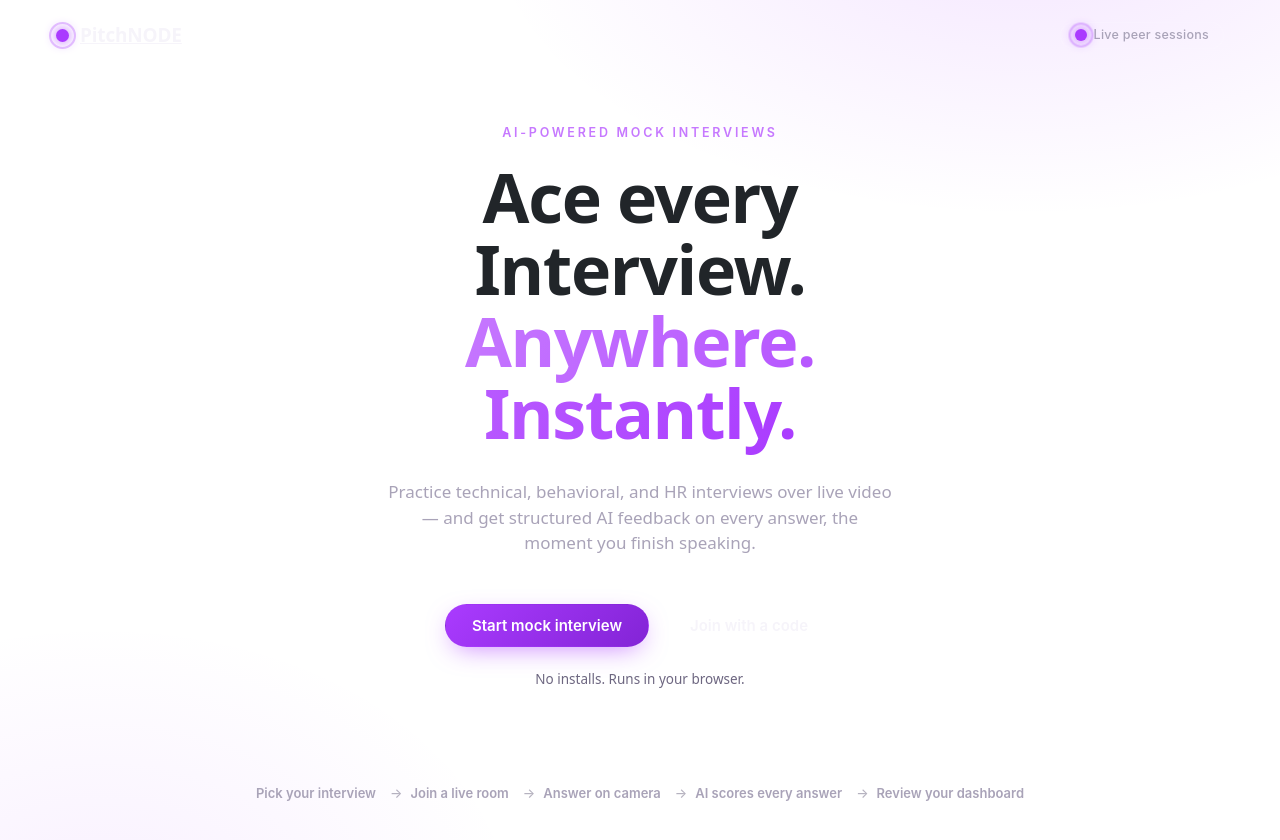
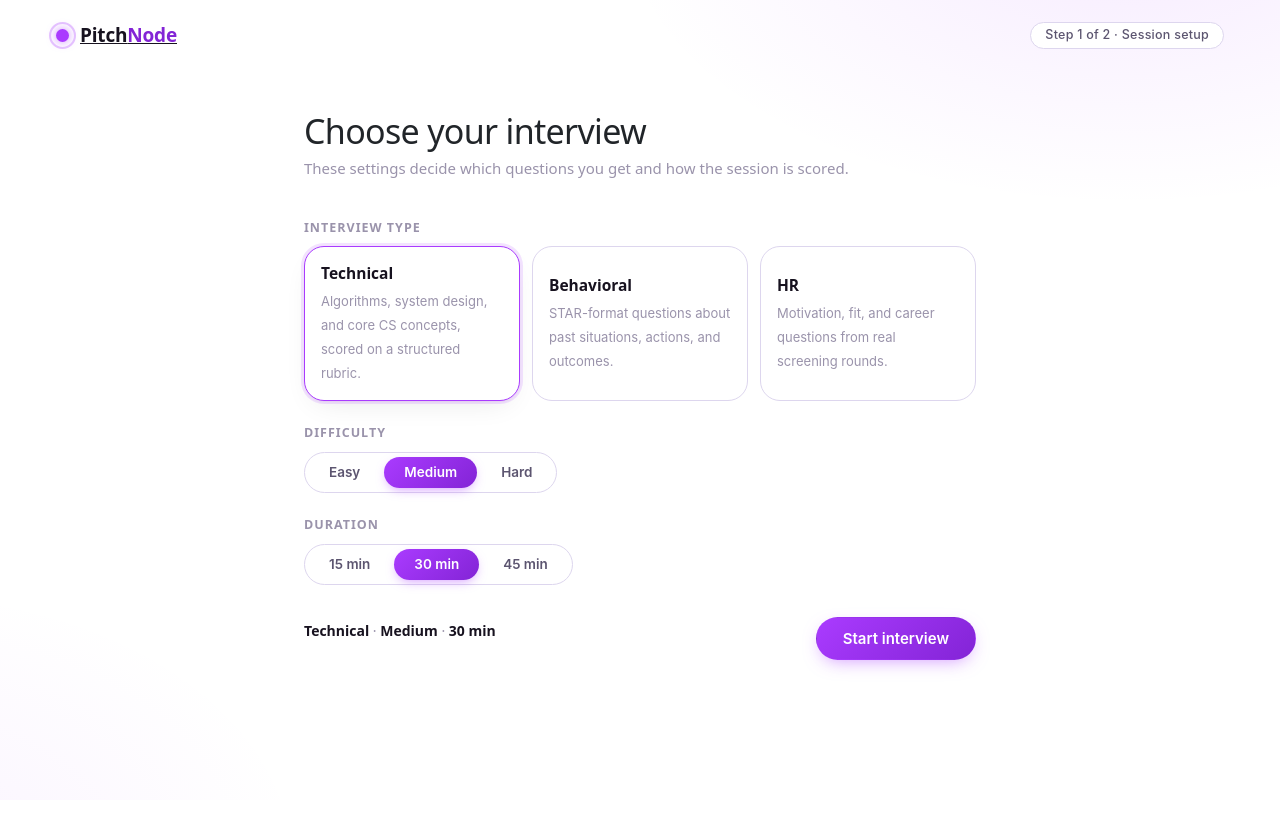
Before and after one commit to DhruvChauhan25/PitchNode, a React (Vite) app in the folder frontend/: page /setup in a window 1280 px wide. Before the commit this address led to /. After the commit the page ends 800 px from the top, so only its background shows below. Built offline with nearby package versions, Linux system fonts and the light colour scheme; no server answers.

Commit message:
feat(setup): add interview type, difficulty, and duration selection

```diff
--- a/frontend/src/App.jsx
+++ b/frontend/src/App.jsx
@@ -1,7 +1,9 @@
 import {BrowserRouter, Routes, Route, Navigate} from "react-router-dom";
+import "bootstrap/dist/css/bootstrap.min.css";
+
 import Landing from "./pages/Landing";
 import InterviewRoom from "./pages/InterviewRoom";
-import "bootstrap/dist/css/bootstrap.min.css";
+import InterviewSetup from "./pages/interviewSetup";
 
 function App() {
   return (
@@ -9,6 +11,7 @@ function App() {
       <Routes>
         <Route path="/" element={<Landing />} />
         <Route path="/room" element={<InterviewRoom />} />
+        <Route path="/setup" element={<InterviewSetup />} />
         <Route path="*" element={<Navigate to="/" replace />} />
       </Routes>
     </BrowserRouter>
--- a/frontend/src/components/Logo.jsx
+++ b/frontend/src/components/Logo.jsx
@@ -1,12 +1,14 @@
-import {Link} from "react-router-dom";
+import { Link } from "react-router-dom";
 
 function Logo() {
-    return (
-        <Link to="/" className="pn-brand" aria-label="PitchNode home">
-            <span className="pn-node" aria-hidden="true" />
-            PitchNODE
-        </Link>
-    );
+  return (
+    <Link to="/" className="pn-brand" aria-label="PitchNode home">
+      <span className="pn-node" aria-hidden="true" />
+      <span>
+        Pitch<span className="pn-brand__accent">Node</span>
+      </span>
+    </Link>
+  );
 }
 
 export default Logo;
--- /dev/null
+++ b/frontend/src/data/questionBank.js
@@ -0,0 +1,63 @@
+export const INTERVIEW_TYPES = ["Technical", "Behavioral", "HR"];
+export const DIFFICULTIES = ["Easy", "Medium", "Hard"];
+export const DURATIONS = [15, 30, 45];
+
+export const QUESTION_BANK = {
+  Technical: {
+    Easy: [
+      "What is the difference between HTTP GET and POST requests?",
+      "Explain what an API is, as if to a non-technical person.",
+      "What is the difference between an array and a linked list?",
+    ],
+    Medium: [
+      "Explain the difference between REST and WebSocket communication. When would you choose one over the other?",
+      "How does a load balancer help a distributed system scale?",
+      "Walk through what happens when you type a URL into a browser and press Enter.",
+    ],
+    Hard: [
+      "Design a signaling flow for a WebRTC peer-to-peer video call. What race conditions can occur?",
+      "How would you keep session state consistent across multiple backend instances?",
+      "Explain the CAP theorem and how it influences database choice in a real system.",
+    ],
+  },
+  Behavioral: {
+    Easy: [
+      "Tell me about a project you are proud of and your role in it.",
+      "Describe a time you had to learn a new technology quickly.",
+      "How do you prioritize tasks when everything feels urgent?",
+    ],
+    Medium: [
+      "Tell me about a time you disagreed with a teammate. How did you resolve it?",
+      "Describe a situation where a project was falling behind schedule. What did you do?",
+      "Tell me about a time you received difficult feedback and how you responded.",
+    ],
+    Hard: [
+      "Describe a time you made a significant mistake in production. How did you handle it and what changed afterward?",
+      "Tell me about a time you had to influence a decision without having authority.",
+      "Describe the hardest trade-off you have made between quality and a deadline.",
+    ],
+  },
+  HR: {
+    Easy: [
+      "Tell me about yourself and what you are looking for in your next role.",
+      "What motivates you to do your best work?",
+      "Why are you interested in this position?",
+    ],
+    Medium: [
+      "Where do you see yourself in five years, and how does this role fit that path?",
+      "What are your greatest strengths and one area you are actively improving?",
+      "Why are you leaving (or why did you leave) your current position?",
+    ],
+    Hard: [
+      "Walk me through a gap or transition in your career and what you took away from it.",
+      "What would your previous manager say is your biggest weakness?",
+      "You have competing offers. What factors will decide your choice, and where do we fall short?",
+    ],
+  },
+};
+
+export function getQuestions(type, difficulty) {
+  return (
+    QUESTION_BANK[type]?.[difficulty] ?? QUESTION_BANK.Technical.Medium
+  );
+}
--- a/frontend/src/pages/InterviewRoom.jsx
+++ b/frontend/src/pages/InterviewRoom.jsx
@@ -1,7 +1,8 @@
-import {useEffect, useState, useRef, useSyncExternalStore} from "react";
-import {io} from "socket.io-client";
+import { useEffect, useState, useRef, useSyncExternalStore } from "react";
+import { io } from "socket.io-client";
+import { useLocation } from "react-router-dom";
 
-import {createRoomApi, checkRoomApi} from "../api/sessionApi";
+import { createRoomApi, checkRoomApi } from "../api/sessionApi";
 import VideoPanel from "../components/VideoPanel";
 import RoomControls from "../components/RoomControls";
 import QuestionPanel from "../components/QuestionPanel";
@@ -18,17 +19,24 @@ import {
   CopyIcon,
   CheckIcon,
 } from "../components/RoomIcons";
+import { getQuestions } from "../data/questionBank";
 import useLocalMedia from "../hooks/useLocalMedia";
 import usePeerConnection from "../hooks/usePeerConnection";
 import "../styles/room.css";
 
-function formatElapsed(totalSeconds){
+function formatElapsed(totalSeconds) {
   const m = String(Math.floor(totalSeconds / 60)).padStart(2, "0");
   const s = String(totalSeconds % 60).padStart(2, "0");
   return `${m}:${s}`;
 }
 
+const DEFAULT_SETTINGS = { type: "Technical", difficulty: "Medium", duration: 30 };
+
 function InterviewRoom() {
+  const location = useLocation();
+  const settings = location.state?.settings ?? DEFAULT_SETTINGS;
+  const questions = getQuestions(settings.type, settings.difficulty);
+
   const [createdRoomId, setCreatedRoomId] = useState("");
   const [roomId, setRoomId] = useState(
     () => new URLSearchParams(window.location.search).get("roomId") || ""
@@ -39,22 +47,27 @@ function InterviewRoom() {
   const [participantJoinedSignal, setParticipantJoinedSignal] = useState(0);
   const [error, setError] = useState("");
 
+  /* UI-only state — no signaling impact */
   const [elapsed, setElapsed] = useState(0);
   const [micOn, setMicOn] = useState(true);
   const [camOn, setCamOn] = useState(true);
   const [sharing, setSharing] = useState(false);
   const [copied, setCopied] = useState(false);
 
-    const screentrackRef = useRef(null);
+  const screenTrackRef = useRef(null);
+
   const socketRef = useRef(null);
-
   if (!socketRef.current) {
     socketRef.current = io("http://localhost:5001");
   }
   const socket = socketRef.current;
 
   const localStream = useLocalMedia();
-    const {peerConnectionRef, remoteStream} = usePeerConnection({socket, roomId, localStream});
+  const { peerConnectionRef, remoteStream } = usePeerConnection({
+    socket,
+    roomId,
+    localStream,
+  });
 
   useEffect(() => {
     socket.on("participant-count", (count) => {
@@ -84,12 +97,15 @@ function InterviewRoom() {
       const offer = await pc.createOffer();
       if (cancelled) return;
       await pc.setLocalDescription(offer);
-            socket.emit("offer", {roomId, offer});
+      socket.emit("offer", { roomId, offer });
     })();
 
-        return () => { cancelled = true; };
+    return () => {
+      cancelled = true;
+    };
   }, [isHost, participantJoinedSignal, localStream, roomId]);
 
+  /* Track Socket.IO connection for the status badge */
   const connected = useSyncExternalStore(
     (notify) => {
       socket.on("connect", notify);
@@ -100,15 +116,12 @@ function InterviewRoom() {
       };
     },
     () => socket.connected
-    )
+  );
 
+  /* Session timer — runs while joined */
   useEffect(() => {
-        if(!joined) return;
-
-        const id = setInterval(() => {
-            setElapsed((prev) => prev + 1);
-        }, 1000);
-
+    if (!joined) return;
+    const id = setInterval(() => setElapsed((s) => s + 1), 1000);
     return () => clearInterval(id);
   }, [joined]);
 
@@ -120,13 +133,13 @@ function InterviewRoom() {
       setCreatedRoomId(newRoomId);
       setRoomId(newRoomId);
       setIsHost(true);
+      setElapsed(0);
       setJoined(true);
-            setElapsed(0);
 
       socket.emit("join-session", newRoomId);
     } catch (err) {
       console.error("Error creating room:", err);
-            setError("Failed to create room. Please try again. Is the session service running?");
+      setError("Could not create a room. Is the session service running?");
     }
   };
 
@@ -150,7 +163,7 @@ function InterviewRoom() {
       setError("");
     } catch (err) {
       console.error("Error joining room:", err);
-            setError("Failed to join room. Please try again.");
+      setError("Could not reach the session service.");
     }
   };
 
@@ -160,7 +173,7 @@ function InterviewRoom() {
       return;
     }
 
-        if(sharing) stopScreenShare();
+    if (sharing) stopScreenShare();
 
     socket.emit("leave-session", roomId);
 
@@ -193,11 +206,10 @@ function InterviewRoom() {
 
   function stopScreenShare() {
     const camTrack = localStream?.getVideoTracks()[0];
-        const sender = peerConnectionRef.current?.getSenders().find((s) => s.track && s.track.kind === "video");
-
-        if (sender && camTrack)
-            sender.replaceTrack(camTrack);
-
+    const sender = peerConnectionRef.current
+      ?.getSenders()
+      .find((s) => s.track && s.track.kind === "video");
+    if (sender && camTrack) sender.replaceTrack(camTrack);
     screenTrackRef.current?.stop();
     screenTrackRef.current = null;
     setSharing(false);
@@ -208,23 +220,17 @@ function InterviewRoom() {
       stopScreenShare();
       return;
     }
-
     try {
       const display = await navigator.mediaDevices.getDisplayMedia({
         video: true,
       });
-
       const track = display.getVideoTracks()[0];
       const sender = peerConnectionRef.current
         ?.getSenders()
         .find((s) => s.track && s.track.kind === "video");
-
-            if (sender)
-                await sender.replaceTrack(track);
-
+      if (sender) await sender.replaceTrack(track);
       track.onended = () => stopScreenShare();
       screenTrackRef.current = track;
-
       setSharing(true);
     } catch (err) {
       console.error("Screen share failed:", err);
@@ -233,15 +239,13 @@ function InterviewRoom() {
 
   const copyRoomLink = async () => {
     if (!roomId) return;
-
     const link = `${window.location.origin}/room?roomId=${roomId}`;
-
-        try{
+    try {
       await navigator.clipboard.writeText(link);
       setCopied(true);
       setTimeout(() => setCopied(false), 2000);
     } catch (err) {
-            console.error("Failed to copy room link:", err);
+      console.error("Could not copy link:", err);
     }
   };
 
@@ -366,12 +370,19 @@ function InterviewRoom() {
           </section>
 
           <aside className="room-side">
-            <QuestionPanel />
+            <QuestionPanel
+              number={1}
+              total={questions.length}
+              type={settings.type}
+              question={questions[0]}
+            />
             <TranscriptPanel />
             <FeedbackPanel />
             <SessionInfo
               participantCount={participantCount}
               roomId={roomId}
+              type={settings.type}
+              duration={`${settings.duration} min`}
               connected={connected}
             />
           </aside>
--- a/frontend/src/pages/Landing.jsx
+++ b/frontend/src/pages/Landing.jsx
@@ -10,14 +10,15 @@ const FLOW = [
   "Review your dashboard",
 ];
 
-function landing() {
+function Landing() {
   const navigate = useNavigate();
 
   useEffect(() => {
-        document.title = "PitchNode - AI Mock Interview Platform";
+    document.title = "PitchNode — AI Mock Interviews";
   }, []);
 
-    return (<>
+  return (
+    <>
       <nav className="pn-nav">
         <Logo />
         <span className="pn-pill">
@@ -30,7 +31,7 @@ function landing() {
         <span className="landing-hero__eyebrow">AI-powered mock interviews</span>
 
         <h1>
-          Ace every Interview. <em>Anywhere. Instantly.</em>
+          Ace every interview. <em>Anywhere. Instantly.</em>
         </h1>
 
         <p className="landing-hero__sub">
@@ -42,7 +43,7 @@ function landing() {
         <div className="landing-hero__cta">
           <button
             className="pn-btn pn-btn--primary"
-            onClick={() => navigate("/room")}
+            onClick={() => navigate("/setup")}
           >
             Start mock interview
           </button>
@@ -55,7 +56,7 @@ function landing() {
         </div>
 
         <p className="landing-hero__hint">
-          No installs. Runs in your browser.
+          No installs. Runs in your browser over WebRTC.
         </p>
       </main>
 
@@ -71,8 +72,8 @@ function landing() {
           </span>
         ))}
       </footer>
-
-    </>);
+    </>
+  );
 }
 
-export default landing;
+export default Landing;
--- /dev/null
+++ b/frontend/src/pages/interviewSetup.jsx
@@ -0,0 +1,115 @@
+import { useEffect, useState } from "react";
+import { useNavigate } from "react-router-dom";
+import Logo from "../components/Logo";
+import {
+  INTERVIEW_TYPES,
+  DIFFICULTIES,
+  DURATIONS,
+} from "../data/questionBank";
+
+const TYPE_DESCRIPTIONS = {
+  Technical: "Algorithms, system design, and core CS concepts, scored on a structured rubric.",
+  Behavioral: "STAR-format questions about past situations, actions, and outcomes.",
+  HR: "Motivation, fit, and career questions from real screening rounds.",
+};
+
+function Segmented({ options, value, onChange, format = (v) => v, label }) {
+  return (
+    <div className="setup-seg" role="radiogroup" aria-label={label}>
+      {options.map((opt) => (
+        <button
+          key={opt}
+          role="radio"
+          aria-checked={value === opt}
+          className={`setup-seg__opt${
+            value === opt ? " setup-seg__opt--active" : ""
+          }`}
+          onClick={() => onChange(opt)}
+        >
+          {format(opt)}
+        </button>
+      ))}
+    </div>
+  );
+}
+
+function InterviewSetup() {
+  const navigate = useNavigate();
+  const [type, setType] = useState("Technical");
+  const [difficulty, setDifficulty] = useState("Medium");
+  const [duration, setDuration] = useState(30);
+
+  useEffect(() => {
+    document.title = "Set up your interview — PitchNode";
+  }, []);
+
+  const startInterview = () => {
+    navigate("/room", { state: { settings: { type, difficulty, duration } } });
+  };
+
+  return (
+    <>
+      <nav className="pn-nav">
+        <Logo />
+        <span className="pn-pill">Step 1 of 2 · Session setup</span>
+      </nav>
+
+      <main className="setup-main">
+        <header className="setup-head">
+          <h1>Choose your interview</h1>
+          <p>These settings decide which questions you get and how the session is scored.</p>
+        </header>
+
+        <section>
+          <p className="setup-group__label">Interview type</p>
+          <div className="setup-types">
+            {INTERVIEW_TYPES.map((t) => (
+              <button
+                key={t}
+                className={`setup-type${t === type ? " setup-type--active" : ""}`}
+                onClick={() => setType(t)}
+                aria-pressed={t === type}
+              >
+                <span className="setup-type__name">{t}</span>
+                <span className="setup-type__desc">{TYPE_DESCRIPTIONS[t]}</span>
+              </button>
+            ))}
+          </div>
+        </section>
+
+        <section>
+          <p className="setup-group__label">Difficulty</p>
+          <Segmented
+            options={DIFFICULTIES}
+            value={difficulty}
+            onChange={setDifficulty}
+            label="Difficulty"
+          />
+        </section>
+
+        <section>
+          <p className="setup-group__label">Duration</p>
+          <Segmented
+            options={DURATIONS}
+            value={duration}
+            onChange={setDuration}
+            format={(d) => `${d} min`}
+            label="Duration"
+          />
+        </section>
+
+        <footer className="setup-footer">
+          <p className="setup-summary">
+            <strong>{type}</strong> · <strong>{difficulty}</strong> ·{" "}
+            <strong>{duration} min</strong>
+          </p>
+          <button className="pn-btn pn-btn--primary" onClick={startInterview}>
+            Start interview
+          </button>
+        </footer>
+      </main>
+    </>
+  );
+}
+
+export default InterviewSetup;
--- a/frontend/src/styles/pitchnode.css
+++ b/frontend/src/styles/pitchnode.css
@@ -1,39 +1,36 @@
 :root {
   /* Surfaces */
-  --ink-0: #08060e;
-  --ink-1: #0e0b18;
-  --ink-2: #171126;
-  --glass: rgba(255, 255, 255, 0.045);
-  --glass-strong: rgba(255, 255, 255, 0.08);
-  --stroke: rgba(255, 255, 255, 0.09);
-  --stroke-strong: rgba(255, 255, 255, 0.16);
+  --paper: #fbfaff;
+  --surface: #ffffff;
+  --stroke: #ece9f4;
+  --stroke-strong: #ddd6ee;
 
   /* Text */
-  --text: #a9a3b8;
-  --text-h: #f6f4fa;
-  --text-dim: #6d6680;
+  --text: #5c5570;
+  --text-h: #17121f;
+  --text-dim: #9a93ab;
 
   /* Brand */
   --accent: #aa3bff;
-  --accent-hi: #c678ff;
-  --accent-soft: rgba(170, 59, 255, 0.14);
-  --accent-border: rgba(170, 59, 255, 0.45);
+  --accent-deep: #8324d6;
+  --accent-soft: #f4e9ff;
 
   /* Signals */
-  --good: #3ddc97;
-  --warn: #ffb648;
-  --bad: #ff5d73;
+  --good: #17b877;
+  --warn: #d78a09;
+  --bad: #e5484d;
 
   /* Type */
   --display: "Sora", system-ui, sans-serif;
   --body: "Inter", system-ui, sans-serif;
 
   /* Rhythm */
-  --radius: 14px;
-  --radius-lg: 22px;
-  --shadow: 0 18px 50px -18px rgba(0, 0, 0, 0.7);
+  --radius: 12px;
+  --radius-lg: 20px;
+  --shadow: 0 1px 2px rgba(23, 18, 31, 0.04), 0 10px 30px -12px rgba(23, 18, 31, 0.12);
+  --shadow-lift: 0 2px 4px rgba(23, 18, 31, 0.05), 0 18px 42px -14px rgba(23, 18, 31, 0.18);
 
-  color-scheme: dark;
+  color-scheme: light;
 }
 
 /* ---- Reset ---- */
@@ -49,9 +46,9 @@ body {
   font: 16px/1.6 var(--body);
   color: var(--text);
   background:
-    radial-gradient(900px 500px at 80% -10%, rgba(170, 59, 255, 0.13), transparent 60%),
-    radial-gradient(700px 500px at 8% 110%, rgba(170, 59, 255, 0.08), transparent 60%),
-    var(--ink-0);
+    radial-gradient(820px 460px at 88% -10%, rgba(170, 59, 255, 0.10), transparent 62%),
+    radial-gradient(680px 460px at -8% 108%, rgba(170, 59, 255, 0.06), transparent 60%),
+    var(--paper);
   -webkit-font-smoothing: antialiased;
 }
 
@@ -73,7 +70,7 @@ p {
 }
 
 a {
-  color: var(--accent-hi);
+  color: var(--accent-deep);
   text-decoration: none;
 }
 
@@ -83,7 +80,7 @@ a {
   border-radius: 6px;
 }
 
-   /* Shared primitives */
+/* Shared primitives */
 
 .pn-btn {
   display: inline-flex;
@@ -95,8 +92,8 @@ a {
   border: 1px solid transparent;
   font: 600 15px/1 var(--body);
   cursor: pointer;
-  transition: transform 0.15s ease, box-shadow 0.15s ease, background 0.15s ease,
-    border-color 0.15s ease;
+  transition: transform 0.15s ease, box-shadow 0.2s ease, background 0.15s ease,
+    border-color 0.15s ease, color 0.15s ease;
 }
 
 .pn-btn:active {
@@ -105,31 +102,30 @@ a {
 
 .pn-btn--primary {
   color: #fff;
-  background: linear-gradient(135deg, var(--accent), #8324d6);
-  box-shadow: 0 8px 26px -8px rgba(170, 59, 255, 0.65);
+  background: linear-gradient(135deg, var(--accent), var(--accent-deep));
+  box-shadow: 0 6px 18px -6px rgba(170, 59, 255, 0.55);
 }
 
 .pn-btn--primary:hover {
-  box-shadow: 0 10px 32px -8px rgba(170, 59, 255, 0.85);
+  box-shadow: 0 10px 28px -6px rgba(170, 59, 255, 0.75);
 }
 
 .pn-btn--ghost {
   color: var(--text-h);
-  background: var(--glass);
+  background: var(--surface);
   border-color: var(--stroke-strong);
 }
 
 .pn-btn--ghost:hover {
-  background: var(--glass-strong);
-  border-color: var(--accent-border);
+  border-color: var(--accent);
+  color: var(--accent-deep);
+  box-shadow: 0 4px 14px -6px rgba(170, 59, 255, 0.35);
 }
 
 .pn-card {
-  background: var(--glass);
+  background: var(--surface);
   border: 1px solid var(--stroke);
   border-radius: var(--radius-lg);
-  backdrop-filter: blur(14px);
-  -webkit-backdrop-filter: blur(14px);
   box-shadow: var(--shadow);
 }
 
@@ -139,8 +135,8 @@ a {
   gap: 7px;
   padding: 6px 14px;
   border-radius: 999px;
-  border: 1px solid var(--stroke);
-  background: var(--glass);
+  border: 1px solid var(--stroke-strong);
+  background: var(--surface);
   font: 500 12.5px/1 var(--body);
   color: var(--text);
   letter-spacing: 0.02em;
@@ -151,10 +147,10 @@ a {
   padding: 13px 16px;
   border-radius: var(--radius);
   border: 1px solid var(--stroke-strong);
-  background: rgba(0, 0, 0, 0.25);
+  background: var(--paper);
   color: var(--text-h);
   font: 500 15px/1.4 var(--body);
-  transition: border-color 0.15s ease;
+  transition: border-color 0.15s ease, box-shadow 0.15s ease;
 }
 
 .pn-input::placeholder {
@@ -163,7 +159,8 @@ a {
 
 .pn-input:focus {
   outline: none;
-  border-color: var(--accent-border);
+  border-color: var(--accent);
+  box-shadow: 0 0 0 3px rgba(170, 59, 255, 0.15);
 }
 
 /* Pulse node — brand signature, reused as live/REC indicator */
@@ -184,7 +181,7 @@ a {
 
 .pn-node::before {
   background: var(--accent);
-  box-shadow: 0 0 12px rgba(170, 59, 255, 0.9);
+  box-shadow: 0 0 10px rgba(170, 59, 255, 0.65);
 }
 
 .pn-node::after {
@@ -194,7 +191,7 @@ a {
 
 .pn-node--live::before {
   background: var(--bad);
-  box-shadow: 0 0 12px rgba(255, 93, 115, 0.9);
+  box-shadow: 0 0 10px rgba(229, 72, 77, 0.65);
 }
 
 .pn-node--live::after {
@@ -212,7 +209,7 @@ a {
   }
 }
 
-   /* App shell */
+/* App shell */
 
 .pn-nav {
   display: flex;
@@ -230,12 +227,18 @@ a {
   letter-spacing: -0.01em;
 }
 
+.pn-brand__accent {
+  color: var(--accent-deep);
+}
+
 .pn-brand .pn-node {
   width: 13px;
   height: 13px;
 }
 
-   /* Landing */
+/* ============================================================
+   Landing
+   ============================================================ */
 
 .landing-hero {
   flex: 1;
@@ -249,7 +252,7 @@ a {
 }
 
 .landing-hero__eyebrow {
-  color: var(--accent-hi);
+  color: var(--accent-deep);
   font: 600 12.5px/1 var(--body);
   letter-spacing: 0.22em;
   text-transform: uppercase;
@@ -264,7 +267,7 @@ a {
 
 .landing-hero h1 em {
   font-style: normal;
-  background: linear-gradient(120deg, var(--accent-hi), var(--accent));
+  background: linear-gradient(120deg, var(--accent), var(--accent-deep));
   -webkit-background-clip: text;
   background-clip: text;
   color: transparent;
@@ -317,13 +320,130 @@ a {
   opacity: 0.5;
 }
 
+/* Interview setup */
+
+.setup-main {
+  flex: 1;
+  width: min(720px, 100%);
+  margin: 0 auto;
+  padding: clamp(20px, 5vh, 48px) 24px 56px;
+  display: flex;
+  flex-direction: column;
+  gap: 26px;
+}
+
+.setup-head h1 {
+  font-size: clamp(26px, 4vw, 34px);
+  margin-bottom: 6px;
+}
+
+.setup-head p {
+  color: var(--text-dim);
+  font-size: 15px;
+}
+
+.setup-group__label {
+  font: 700 12.5px/1 var(--display);
+  letter-spacing: 0.08em;
+  text-transform: uppercase;
+  color: var(--text-dim);
+  margin-bottom: 12px;
+}
+
+.setup-types {
+  display: grid;
+  grid-template-columns: repeat(auto-fit, minmax(190px, 1fr));
+  gap: 12px;
+}
+
+.setup-type {
+  text-align: left;
+  padding: 16px;
+  border-radius: var(--radius-lg);
+  border: 1.5px solid var(--stroke-strong);
+  background: var(--surface);
+  cursor: pointer;
+  transition: border-color 0.15s ease, box-shadow 0.2s ease, transform 0.15s ease;
+  font-family: var(--body);
+}
+
+.setup-type:hover {
+  transform: translateY(-2px);
+  box-shadow: var(--shadow);
+}
+
+.setup-type--active {
+  border-color: var(--accent);
+  box-shadow: 0 0 0 3px rgba(170, 59, 255, 0.14), var(--shadow);
+}
+
+.setup-type__name {
+  display: block;
+  font: 700 15.5px/1.3 var(--display);
+  color: var(--text-h);
+  margin-bottom: 5px;
+}
+
+.setup-type__desc {
+  font-size: 13px;
+  line-height: 1.5;
+  color: var(--text-dim);
+}
+
+.setup-seg {
+  display: inline-flex;
+  padding: 4px;
+  gap: 4px;
+  border-radius: 999px;
+  border: 1px solid var(--stroke-strong);
+  background: var(--surface);
+}
+
+.setup-seg__opt {
+  padding: 9px 20px;
+  border: none;
+  border-radius: 999px;
+  background: transparent;
+  color: var(--text);
+  font: 600 13.5px/1 var(--body);
+  cursor: pointer;
+  transition: background 0.15s ease, color 0.15s ease, box-shadow 0.15s ease;
+}
+
+.setup-seg__opt--active {
+  color: #fff;
+  background: linear-gradient(135deg, var(--accent), var(--accent-deep));
+  box-shadow: 0 4px 12px -4px rgba(170, 59, 255, 0.6);
+}
+
+.setup-footer {
+  display: flex;
+  align-items: center;
+  justify-content: space-between;
+  gap: 14px;
+  flex-wrap: wrap;
+  margin-top: 6px;
+}
+
+.setup-summary {
+  font-size: 14px;
+  color: var(--text-dim);
+}
+
+.setup-summary strong {
+  color: var(--text-h);
+  font-weight: 600;
+}
+
 @media (prefers-reduced-motion: reduce) {
   .pn-node::after {
     animation: none;
     opacity: 0;
   }
 
-  .pn-btn {
+  .pn-btn,
+  .setup-type,
+  .setup-seg__opt {
     transition: none;
   }
 }
```
Lines whose indentation alone changed are shown as unchanged.
